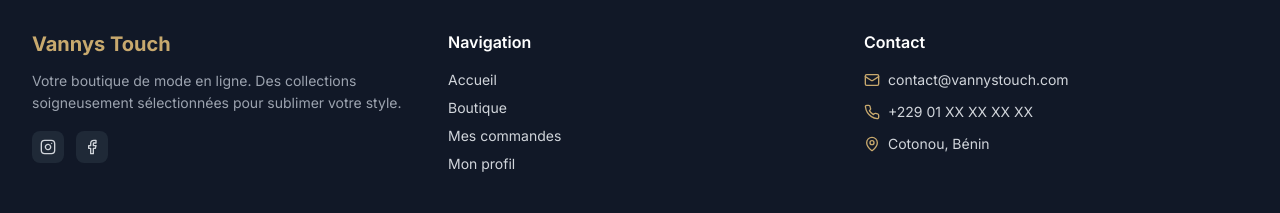
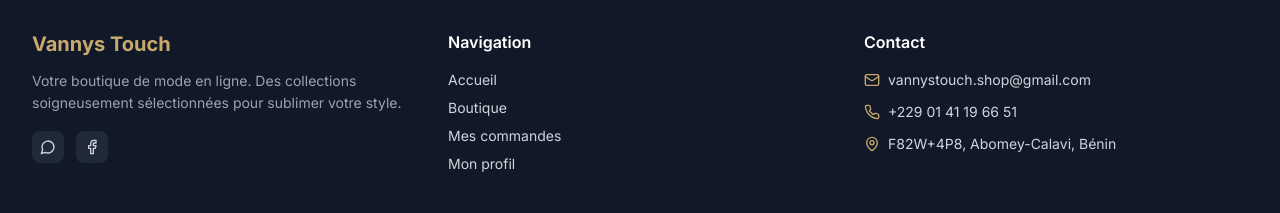
Before and after one commit to benwins432233-eng/Vannys_Touch, a React (Vite) app in the folder vannys-frontend/: page / in a window 1280 px wide. Shown: the part 1214-1427 px from the top of the page. Built offline with nearby package versions, Linux system fonts and the light colour scheme; no server answers.

Commit message:
Mise à jour des informations de contact

```diff
--- a/vannys-frontend/src/components/layout/Footer.tsx
+++ b/vannys-frontend/src/components/layout/Footer.tsx
@@ -1,5 +1,5 @@
 import { Link } from 'react-router-dom';
-import { Mail, Phone, MapPin, Instagram, Facebook } from 'lucide-react';
+import { Mail, Phone, MapPin, MessageCircle, Facebook } from 'lucide-react';
 
 export function Footer() {
   return (
@@ -15,12 +15,21 @@ export function Footer() {
               Votre boutique de mode en ligne. Des collections soigneusement sélectionnées pour sublimer votre style.
             </p>
             <div className="flex gap-3 mt-4">
-              <a href="#" className="p-2 rounded-lg bg-gray-800 hover:bg-gray-700 transition-colors">
-                <Instagram className="w-4 h-4" />
+              <a
+                href="https://whatsapp.com/channel/0029VbC8i279Bb5vOARShm02"
+                target="_blank"
+                rel="noopener noreferrer"
+                className="p-2 rounded-lg bg-gray-800 hover:bg-gray-700 transition-colors"
+              >
+                <MessageCircle className="w-4 h-4" />
               </a>
-              <a href="#" className="p-2 rounded-lg bg-gray-800 hover:bg-gray-700 transition-colors">
+
+              <button
+                onClick={() => alert("Page facebook non disponible pour le moment")}
+                className="p-2 rounded-lg bg-gray-800 hover:bg-gray-700 transition-colors"
+              >
                 <Facebook className="w-4 h-4" />
-              </a>
+              </button>
             </div>
           </div>
 
@@ -49,17 +58,33 @@ export function Footer() {
             <ul className="space-y-3 text-sm">
               <li className="flex items-center gap-2">
                 <Mail className="w-4 h-4 text-[#c8a96e] shrink-0" />
-                <a href="mailto:contact@vannystouch.com" className="hover:text-white transition-colors">
-                  contact@vannystouch.com
+                <a href="mailto:vannystouch.shop@gmail.com" className="hover:text-white transition-colors">
+                  vannystouch.shop@gmail.com
                 </a>
               </li>
+
               <li className="flex items-center gap-2">
                 <Phone className="w-4 h-4 text-[#c8a96e] shrink-0" />
-                <span>+229 01 XX XX XX XX</span>
+                <a
+                  href="https://wa.me/2290141196651"
+                  target="_blank"
+                  rel="noopener noreferrer"
+                  className="hover:text-[#c8a96e] transition-colors"
+                >
+                  +229 01 41 19 66 51
+                </a>
               </li>
+
               <li className="flex items-start gap-2">
                 <MapPin className="w-4 h-4 text-[#c8a96e] shrink-0 mt-0.5" />
-                <span>Cotonou, Bénin</span>
+                <a
+                  href="https://maps.app.goo.gl/v6D1x26R8XbUo9d7A"
+                  target="_blank"
+                  rel="noopener noreferrer"
+                  className="hover:text-[#c8a96e] transition-colors underline-offset-4 hover:underline"
+                >
+                  F82W+4P8, Abomey-Calavi, Bénin
+                </a>
               </li>
             </ul>
           </div>
```
